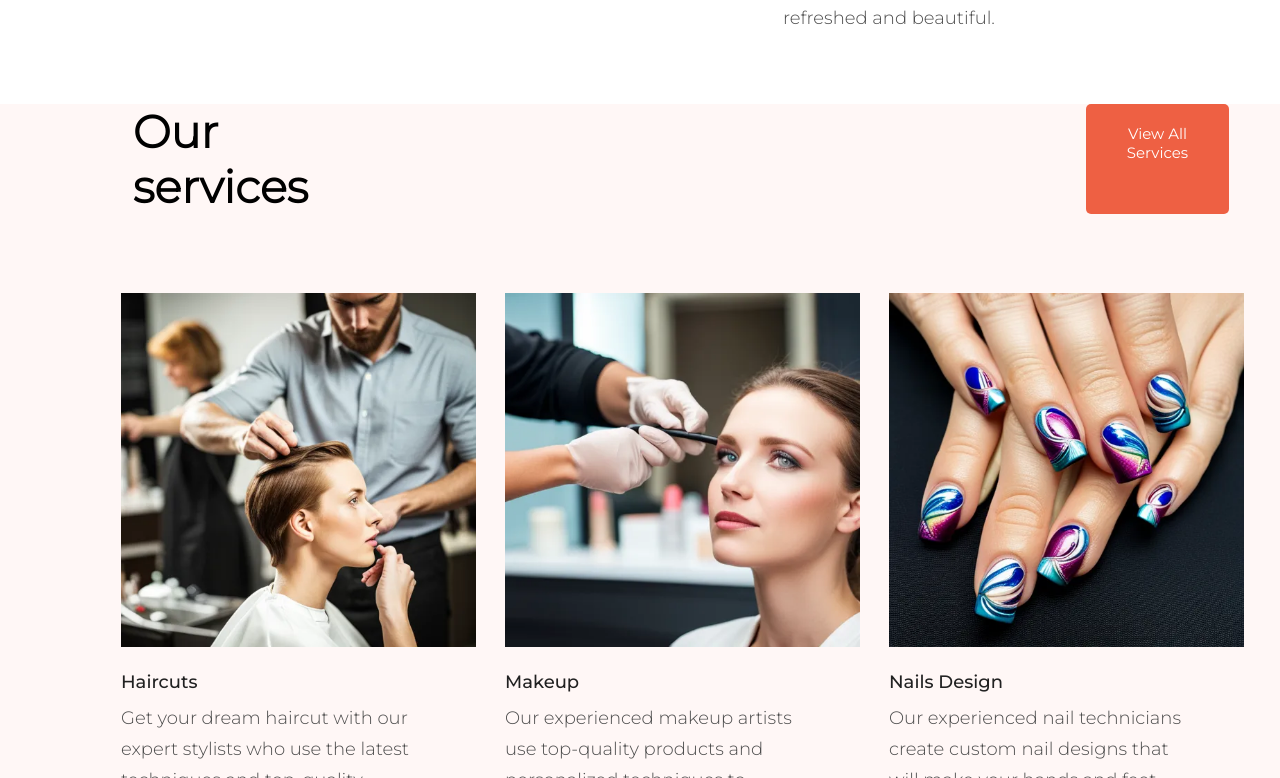
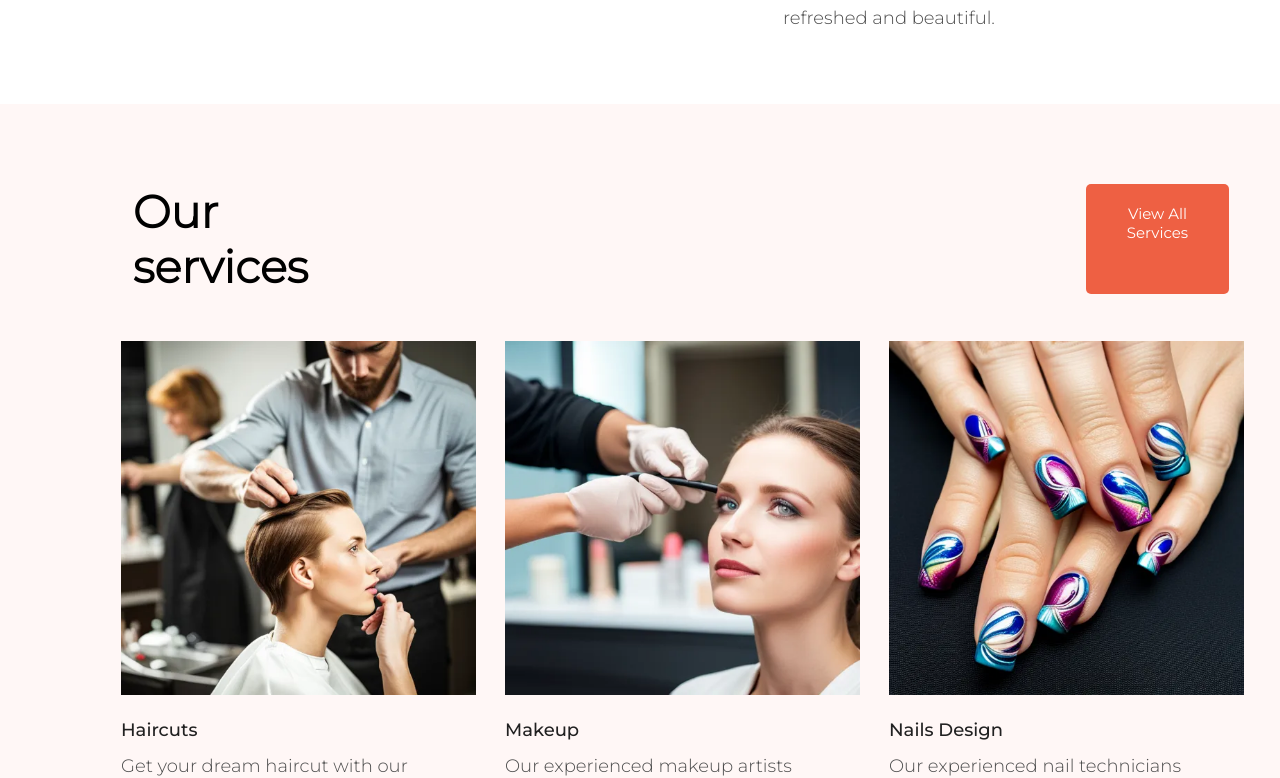
Before and after one commit to nadiahosisy/Beauty-Salon, a React (Vite) app: page /Home in a window 1280 px wide. Shown: the part 1302-2080 px from the top of the page. Built offline with nearby package versions, Linux system fonts and the light colour scheme.

Commit message:
fixed padding container div in home page

```diff
--- a/src/style/home-customers.css
+++ b/src/style/home-customers.css
@@ -24,7 +24,6 @@
   flex-direction: row;
   justify-content: center;
   align-self: stretch;
-
   padding-left: 10rem;
   align-items: center;
   gap: 10px;
--- a/src/style/home-page.css
+++ b/src/style/home-page.css
@@ -85,13 +85,14 @@
   background-color: #fff7f6;
   justify-content: center;
   align-items: center;
+  padding-top: 5rem;
   margin-left: 10rem;
   margin: 0 auto;
 }
 .heading-container-home {
   display: flex;
   flex-direction: row;
-  padding-bottom: 4em;
+  padding-bottom: 2em;
   margin: 0 auto;
 }
 .heading-title-home-page {
```
